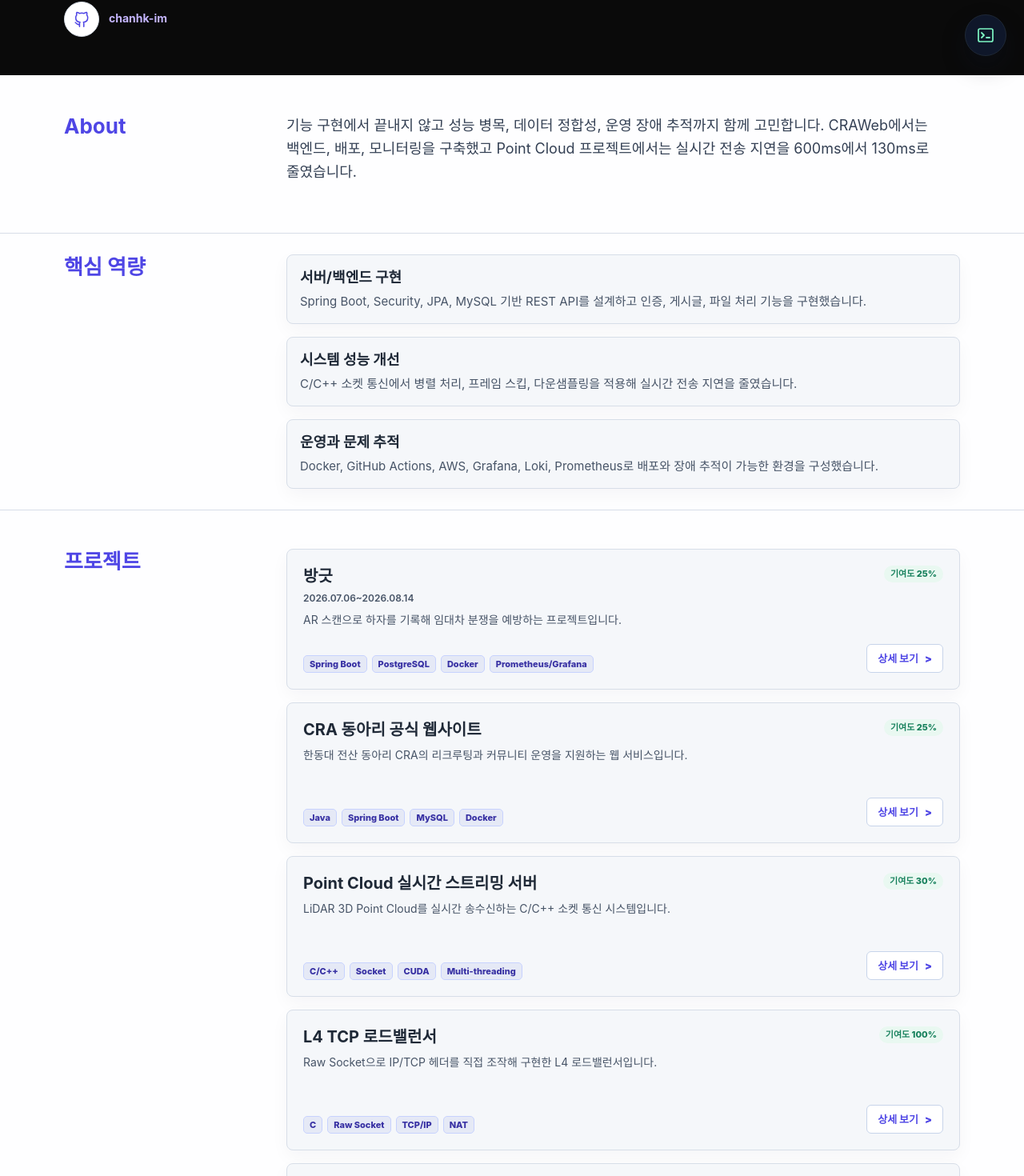
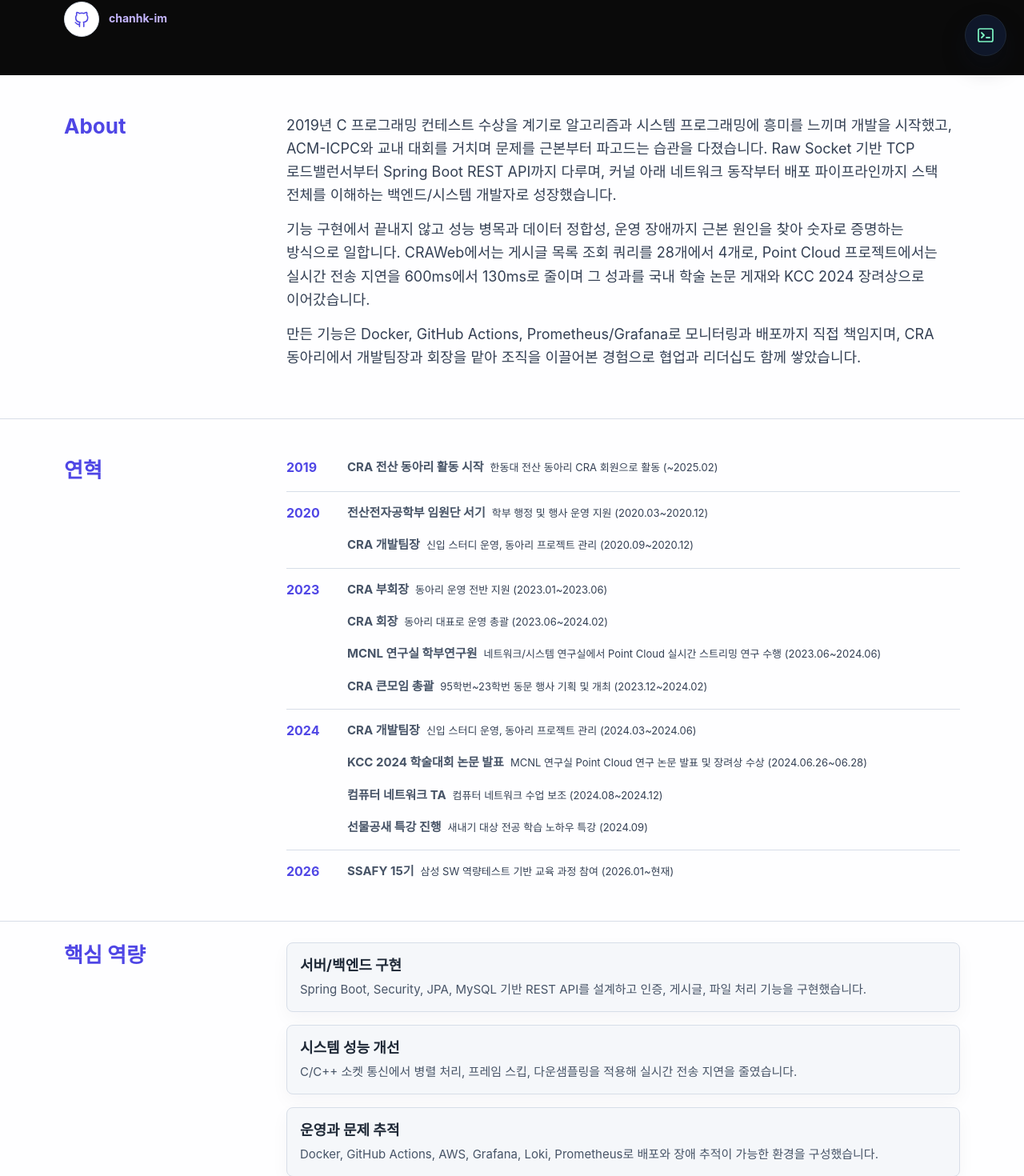
Before and after one commit to chanhk-im/portfolio, a React (Vite) app: page / in a window 1280 px wide. Shown: the part 708-2178 px from the top of the page at 80% size. Built offline with nearby package versions, Linux system fonts and the light colour scheme; a web font is replaced by a local one.

Commit message:
feat: 연혁 및 수상 내역 추가

```diff
--- a/src/App.css
+++ b/src/App.css
@@ -266,6 +266,52 @@ li + li { margin-top: 8px; }
 .lead {
   color: var(--ink-soft);
   font-size: 18px;
+}
+
+.timeline-groups {
+  display: grid;
+  gap: 16px;
+}
+
+.timeline-group {
+  display: grid;
+  grid-template-columns: 60px 1fr;
+  gap: 16px;
+  padding-top: 14px;
+  border-top: 1px solid var(--line);
+}
+
+.timeline-group:first-child {
+  border-top: none;
+  padding-top: 0;
+}
+
+.timeline-year {
+  color: var(--blue);
+  font-weight: 700;
+  font-size: 16px;
+}
+
+.timeline-items {
+  display: grid;
+  gap: 8px;
+  margin: 0;
+  padding: 0;
+  list-style: none;
+}
+
+.timeline-items li {
+  display: flex;
+  flex-wrap: wrap;
+  align-items: baseline;
+  gap: 8px;
+}
+
+.timeline-items strong { font-size: 15px; }
+
+.timeline-desc {
+  font-size: 13px;
+  color: var(--ink-soft);
 }
 
 .grid {
@@ -1043,13 +1089,13 @@ footer {
   main section { padding: 7mm 0; scroll-margin-top: 0; }
   .compact-section { padding: 7mm 0; }
   .section-head { grid-template-columns: 34mm 1fr; gap: 6mm; }
-  #about .section-head { display: block; }
-  #about h2 { margin-bottom: 3mm; }
+  #about .section-head, #history .section-head { display: block; }
+  #about h2, #history h2 { margin-bottom: 3mm; }
   h2 { position: static; font-size: 16pt; break-after: avoid; }
   h3 { font-size: 11pt; }
   p { margin-bottom: 2.5mm; }
   .lead { font-size: 10.5pt; }
-  .card, .case-row, .skill-row { box-shadow: none; break-inside: avoid; }
+  .card, .case-row, .skill-row, .timeline-group { box-shadow: none; break-inside: avoid; }
   .grid { gap: 3mm; }
   .grid.three { grid-template-columns: repeat(3, 1fr); }
   .grid.two { grid-template-columns: repeat(2, 1fr); }
@@ -1057,6 +1103,12 @@ footer {
   .compact-card p { font-size: 8.5pt; }
   .case-study, .skill-table { gap: 2.5mm; }
   .case-row, .skill-row { grid-template-columns: 31mm 1fr; padding: 3mm; }
+  .timeline-groups { gap: 3mm; }
+  .timeline-group { grid-template-columns: 14mm 1fr; gap: 4mm; padding-top: 3mm; }
+  .timeline-year { font-size: 10pt; }
+  .timeline-items { gap: 1.5mm; }
+  .timeline-items strong { font-size: 8.5pt; }
+  .timeline-desc { font-size: 7.5pt; }
 
   .print-projects {
     display: block;
--- a/src/components/PortfolioSections.jsx
+++ b/src/components/PortfolioSections.jsx
@@ -1,10 +1,32 @@
 import ProjectCard from './ProjectCard';
 
 export default function PortfolioSections({ data, onOpenProject }) {
-  const { about, strengths, projects, caseStudies, skills, education } = data;
+  const { about, history, strengths, projects, caseStudies, skills, awards, education } = data;
   return (
     <main>
-      <section id="about"><div className="page section-head"><h2>About</h2><div><p className="lead">{about.join(' ')}</p></div></div></section>
+      <section id="about"><div className="page section-head"><h2>About</h2><div>
+        {about.map((paragraph) => <p className="lead" key={paragraph}>{paragraph}</p>)}
+      </div></div></section>
+      {history && history.length > 0 && (
+        <section id="history"><div className="page section-head">
+          <h2>연혁</h2>
+          <div className="timeline-groups">
+            {history.map((group) => (
+              <div className="timeline-group" key={group.year}>
+                <span className="timeline-year">{group.year}</span>
+                <ul className="timeline-items">
+                  {group.items.map((item) => (
+                    <li key={item.title}>
+                      <strong>{item.title}</strong>
+                      {item.description && <span className="timeline-desc">{item.description}</span>}
+                    </li>
+                  ))}
+                </ul>
+              </div>
+            ))}
+          </div>
+        </div></section>
+      )}
       <section id="strengths" className="compact-section"><div className="page section-head">
         <h2>핵심 역량</h2>
         <div className="grid strength-list">{strengths.map((strength) => <div className="card compact-card" key={strength.title}><h3>{strength.title}</h3><p>{strength.description}</p></div>)}</div>
@@ -21,9 +43,21 @@ export default function PortfolioSections({ data, onOpenProject }) {
         <h2>기술 스택</h2>
         <div className="skill-table">{skills.map(([name, value]) => <div className="skill-row" key={name}><strong>{name}</strong><span>{value}</span></div>)}</div>
       </div></section>
+      {awards && awards.length > 0 && (
+        <section id="awards"><div className="page section-head">
+          <h2>수상</h2>
+          <div className="card"><ul>{awards.map((item) => <li key={item}>{item}</li>)}</ul></div>
+        </div></section>
+      )}
       <section id="education"><div className="page section-head">
-        <h2>교육 및 수상</h2>
-        <div className="grid two">{education.map((entry) => <div className="card" key={entry.id}><h3>{entry.title}</h3><p>{entry.period}</p><ul>{entry.items.map((item) => <li key={item}>{item}</li>)}</ul></div>)}</div>
+        <h2>교육</h2>
+        <div className="grid two">{education.map((entry) => (
+          <div className="card" key={entry.id}>
+            <h3>{entry.title}</h3>
+            <p>{entry.period}</p>
+            {entry.items && entry.items.length > 0 && <ul>{entry.items.map((item) => <li key={item}>{item}</li>)}</ul>}
+          </div>
+        ))}</div>
       </div></section>
     </main>
   );
--- a/src/data/portfolio.json
+++ b/src/data/portfolio.json
@@ -18,6 +18,10 @@
       "About"
     ],
     [
+      "history",
+      "History"
+    ],
+    [
       "strengths",
       "Strengths"
     ],
@@ -34,13 +38,57 @@
       "Skills"
     ],
     [
+      "awards",
+      "Awards"
+    ],
+    [
       "education",
       "Education"
     ]
   ],
   "about": [
-    "기능 구현에서 끝내지 않고 성능 병목, 데이터 정합성, 운영 장애 추적까지 함께 고민합니다.",
-    "CRAWeb에서는 백엔드, 배포, 모니터링을 구축했고 Point Cloud 프로젝트에서는 실시간 전송 지연을 600ms에서 130ms로 줄였습니다."
+    "2019년 C 프로그래밍 컨테스트 수상을 계기로 알고리즘과 시스템 프로그래밍에 흥미를 느끼며 개발을 시작했고, ACM-ICPC와 교내 대회를 거치며 문제를 근본부터 파고드는 습관을 다졌습니다. Raw Socket 기반 TCP 로드밸런서부터 Spring Boot REST API까지 다루며, 커널 아래 네트워크 동작부터 배포 파이프라인까지 스택 전체를 이해하는 백엔드/시스템 개발자로 성장했습니다.",
+    "기능 구현에서 끝내지 않고 성능 병목과 데이터 정합성, 운영 장애까지 근본 원인을 찾아 숫자로 증명하는 방식으로 일합니다. CRAWeb에서는 게시글 목록 조회 쿼리를 28개에서 4개로, Point Cloud 프로젝트에서는 실시간 전송 지연을 600ms에서 130ms로 줄이며 그 성과를 국내 학술 논문 게재와 KCC 2024 장려상으로 이어갔습니다.",
+    "만든 기능은 Docker, GitHub Actions, Prometheus/Grafana로 모니터링과 배포까지 직접 책임지며, CRA 동아리에서 개발팀장과 회장을 맡아 조직을 이끌어본 경험으로 협업과 리더십도 함께 쌓았습니다."
+  ],
+  "history": [
+    {
+      "year": "2019",
+      "items": [
+        { "title": "CRA 전산 동아리 활동 시작", "description": "한동대 전산 동아리 CRA 회원으로 활동 (~2025.02)" }
+      ]
+    },
+    {
+      "year": "2020",
+      "items": [
+        { "title": "전산전자공학부 임원단 서기", "description": "학부 행정 및 행사 운영 지원 (2020.03~2020.12)" },
+        { "title": "CRA 개발팀장", "description": "신입 스터디 운영, 동아리 프로젝트 관리 (2020.09~2020.12)" }
+      ]
+    },
+    {
+      "year": "2023",
+      "items": [
+        { "title": "CRA 부회장", "description": "동아리 운영 전반 지원 (2023.01~2023.06)" },
+        { "title": "CRA 회장", "description": "동아리 대표로 운영 총괄 (2023.06~2024.02)" },
+        { "title": "MCNL 연구실 학부연구원", "description": "네트워크/시스템 연구실에서 Point Cloud 실시간 스트리밍 연구 수행 (2023.06~2024.06)" },
+        { "title": "CRA 큰모임 총괄", "description": "95학번~23학번 동문 행사 기획 및 개최 (2023.12~2024.02)" }
+      ]
+    },
+    {
+      "year": "2024",
+      "items": [
+        { "title": "CRA 개발팀장", "description": "신입 스터디 운영, 동아리 프로젝트 관리 (2024.03~2024.06)" },
+        { "title": "KCC 2024 학술대회 논문 발표", "description": "MCNL 연구실 Point Cloud 연구 논문 발표 및 장려상 수상 (2024.06.26~06.28)" },
+        { "title": "컴퓨터 네트워크 TA", "description": "컴퓨터 네트워크 수업 보조 (2024.08~2024.12)" },
+        { "title": "선물공새 특강 진행", "description": "새내기 대상 전공 학습 노하우 특강 (2024.09)" }
+      ]
+    },
+    {
+      "year": "2026",
+      "items": [
+        { "title": "SSAFY 15기", "description": "삼성 SW 역량테스트 기반 교육 과정 참여 (2026.01~현재)" }
+      ]
+    }
   ],
   "strengths": [
     {
@@ -65,7 +113,7 @@
       },
       "title": "방긋",
       "period": "2026.07.06~2026.08.14",
-      "contribution": 25,
+      "contribution": 72,
       "visual": "banggoot",
       "tags": [
         "Spring Boot",
@@ -181,7 +229,7 @@
       },
       "title": "CRA 동아리 공식 웹사이트",
       "period": "",
-      "contribution": 25,
+      "contribution": 75,
       "tags": [
         "Java",
         "Spring Boot",
@@ -271,7 +319,7 @@
       },
       "title": "Point Cloud 실시간 스트리밍 서버",
       "period": "",
-      "contribution": 30,
+      "contribution": 78,
       "visual": "pointcloud",
       "tags": [
         "C/C++",
@@ -444,7 +492,7 @@
       },
       "title": "iTaxi",
       "period": "",
-      "contribution": 35,
+      "contribution": 80,
       "visual": "taxi",
       "tags": [
         "Flutter",
@@ -522,82 +570,6 @@
         }
       ],
       "result": "44개의 이슈를 등록하고 70개의 PR을 병합했습니다. 장소 검색부터 동승방과 채팅 및 알림까지 주요 기능을 개발하고 v2.0.0 릴리스를 완료했습니다."
-    },
-    {
-      "id": "donggong",
-      "links": {
-        "github": "https://github.com/pupil-dilation/pupil-dilation",
-        "web": ""
-      },
-      "title": "동공확장",
-      "period": "",
-      "contribution": 30,
-      "tags": [
-        "React",
-        "Firebase",
-        "Redux Toolkit"
-      ],
-      "summary": "좌석 선택과 관리자 기능을 제공하는 Firebase 기반 티켓팅 웹 서비스입니다.",
-      "architecture": [
-        [
-          "React Router",
-          "Main, Login, Host, MyPage, Admin routes"
-        ],
-        [
-          "State",
-          "Redux Toolkit + redux-persist session storage"
-        ],
-        [
-          "Firebase",
-          "Auth, Firestore, Storage"
-        ],
-        [
-          "Ticketing",
-          "seat states and reservation progress"
-        ],
-        [
-          "Admin",
-          "show, ticket, payment status management"
-        ]
-      ],
-      "support": [
-        [
-          "Seat State",
-          "AVAILABLE, PROGRESS, COMPLETED 상태 관리"
-        ],
-        [
-          "Reservation",
-          "15분 만료 기준의 진행 중 좌석 처리"
-        ],
-        [
-          "Persistence",
-          "세션 스토리지 기반 유저/공연 상태 유지"
-        ]
-      ],
-      "roles": [
-        "React Router 기반 페이지 구조와 상태 흐름 파악",
-        "Firestore 좌석/예매 상태 갱신 로직 분석 및 포트폴리오 반영",
-        "공연 예매 서비스의 관리자/사용자 흐름 정리"
-      ],
-      "trouble": [
-        {
-          "title": "좌석 동시성",
-          "situation": "결제 중 이탈된 좌석이 다른 사용자에게 다시 열리지 않아 좌석이 묶여버리는 문제가 있었습니다.",
-          "action": [
-            "좌석을 AVAILABLE, PROGRESS, COMPLETED 상태로 분리하고 진행 중 좌석에 만료 시간을 두는 구조를 분석해 정리"
-          ],
-          "result": "결제 중 이탈된 좌석이 만료 후 다시 열리는 처리 흐름을 파악했습니다."
-        },
-        {
-          "title": "상태 유지",
-          "situation": "새로고침 시 사용자와 공연 정보가 사라지는 문제가 있었습니다.",
-          "action": [
-            "redux-persist와 session storage로 필요한 상태를 유지하는 구조를 분석해 정리"
-          ],
-          "result": "새로고침 이후에도 상태가 유지되는 처리 흐름을 파악했습니다."
-        }
-      ],
-      "result": "React와 Firebase를 활용한 실시간 예매 도메인의 상태 관리와 데이터 모델링 경험을 보여주는 프로젝트입니다."
     }
   ],
   "caseStudies": [
@@ -649,11 +621,7 @@
       "id": "handong",
       "title": "한동대학교",
       "period": "AI컴퓨터공학심화 전공, GPA 4.03",
-      "items": [
-        "SW페스티벌 소프트웨어 공모전 2위",
-        "알고리즘 대회 3회 수상",
-        "KCC 2024 장려상"
-      ]
+      "items": []
     },
     {
       "id": "ssafy",
@@ -661,9 +629,17 @@
       "period": "2026.01 - 현재",
       "items": [
         "삼성 SW 역량테스트 B형 취득",
-        "알고리즘, 웹 개발, 협업 프로젝트 기반 학습 진행",
-        "1학기 성적우수상 수상"
+        "알고리즘, 웹 개발, 협업 프로젝트 기반 학습 진행"
       ]
     }
+  ],
+  "awards": [
+    "2023 ACM-ICPC 경진대회 동상",
+    "2023 한동대 프로그래밍 경진대회 우수상",
+    "2023 한동대 SW페스티벌 아이디어 공모전 우수상",
+    "2019 C 프로그래밍 컨테스트 대상",
+    "2019 한동대 SW페스티벌 1학년 자작소프트웨어 공모전 최우수상",
+    "KCC 2024 장려상 (Point Cloud 논문)",
+    "SSAFY 15기 1학기 성적우수상"
   ]
 }
```
Also changed, not shown: .omc/project-memory.json, .omc/sessions/13037856-0dd3-47a0-b0bf-8df58ace0554.json (added), .omc/state/idle-notif-cooldown.json (added), .omc/state/sessions/090c2e16-f80a-45ff-9bc0-620e8930622f/last-tool-error-state.json (added), .omc/state/sessions/090c2e16-f80a-45ff-9bc0-620e8930622f/pre-tool-advisory-throttle.json (added), .omc/state/sessions/090c2e16-f80a-45ff-9bc0-620e8930622f/session-started.json (added), .omc/state/sessions/090c2e16-f80a-45ff-9bc0-620e8930622f/subagent-tracking-state.json (added), 1 other file (tests, documents, lock files or other folders).
